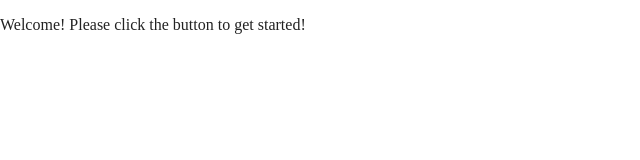
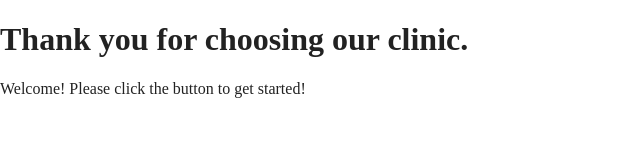
Before and after one commit to Sarah-Thomas-992/Sample-Patient-Form, a website built with Parcel: page index.html in a window 1280 px wide. Shown: the whole page, without its empty margins (0-640 px from the left). Built offline with nearby package versions, Linux system fonts and the light colour scheme.

Commit message:
Added to first page

```diff
--- a/index.html
+++ b/index.html
@@ -25,6 +25,7 @@
 <body>
 
   <!-- Add your site or application content here -->
+  <h1>Thank you for choosing our clinic.</h1>
   <p>Welcome! Please click the button to get started!</p>
   <script src="js/vendor/modernizr-3.11.2.min.js"></script>
   <script src="js/plugins.js"></script>
```
